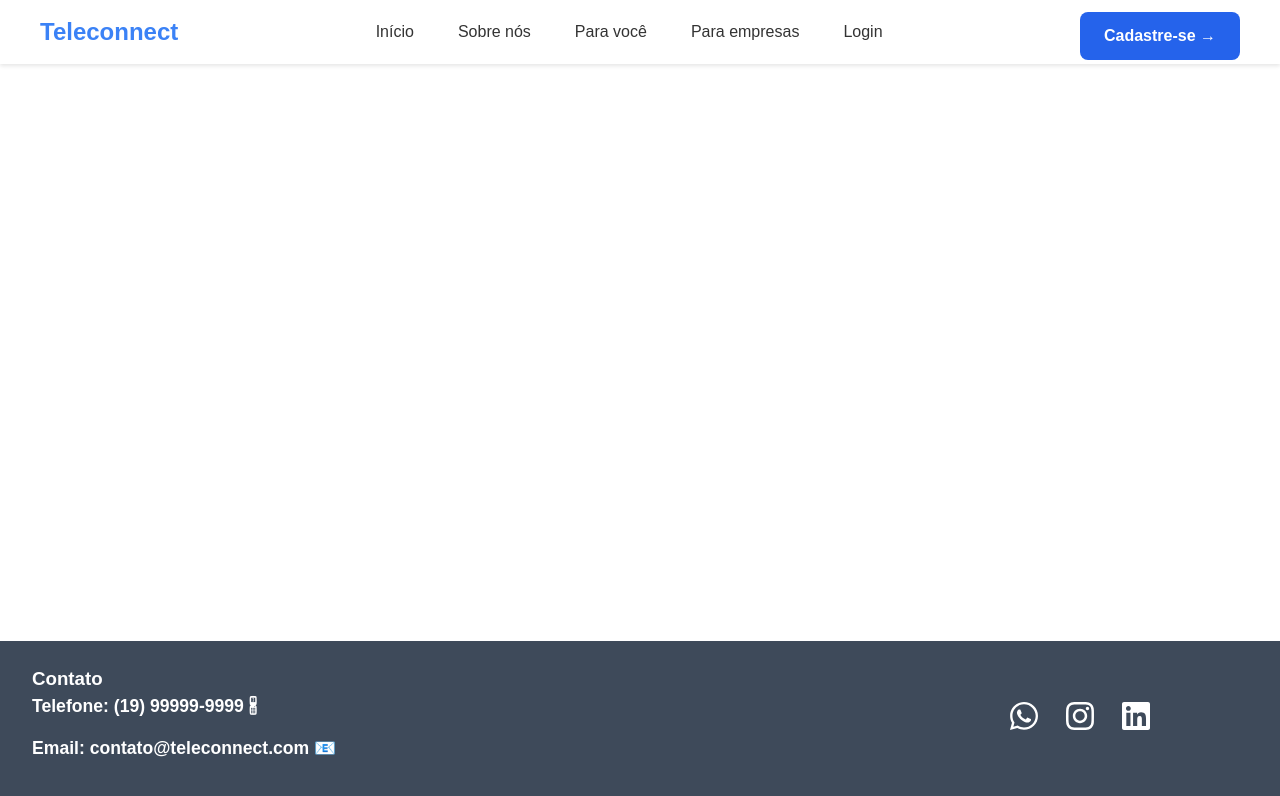
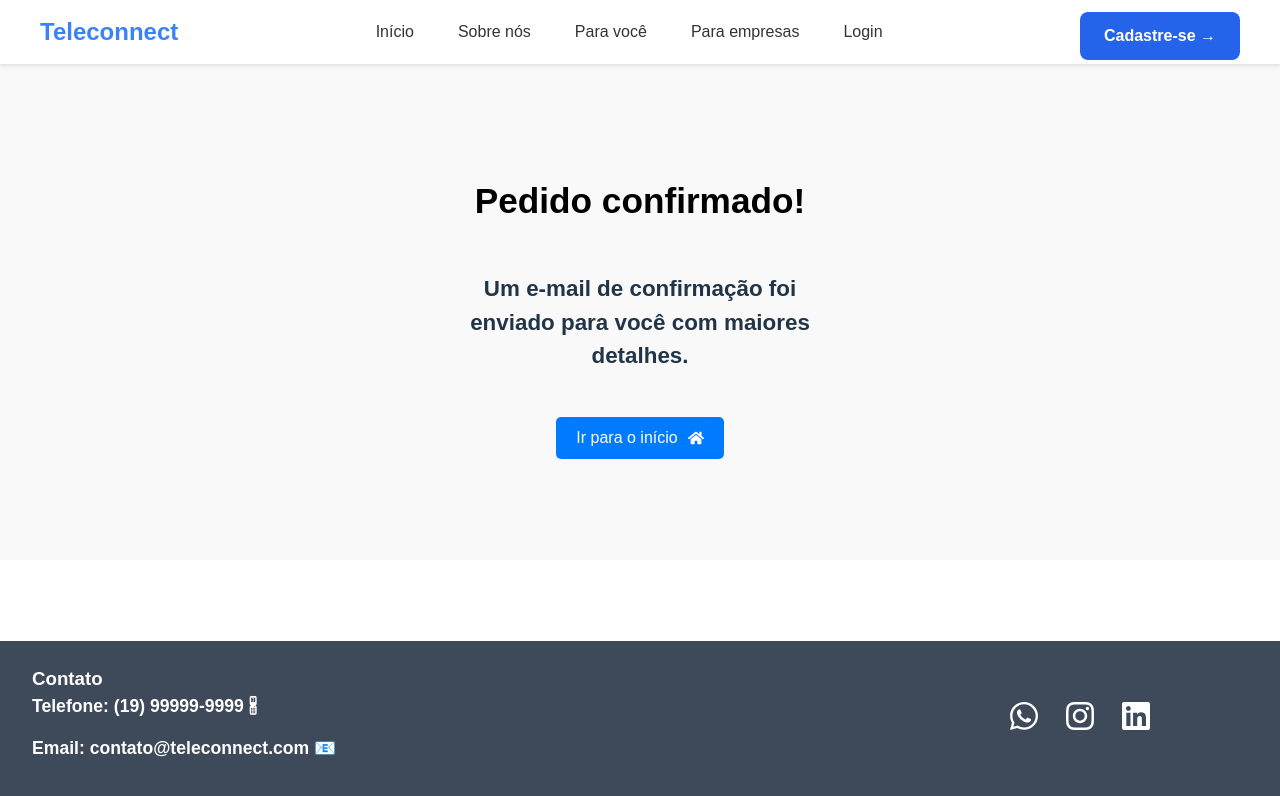
Before and after one commit to JoaoDelomo/case_II_frontend, a React (Vite) app in the folder teleconnect/: page /pedido-confirmado in a window 1280 px wide. Shown: the top 796 px of the page. Built offline with nearby package versions, Linux system fonts and the light colour scheme.

Commit message:
pedido_confirmado

```diff
--- a/teleconnect/src/App.tsx
+++ b/teleconnect/src/App.tsx
@@ -4,12 +4,13 @@ import Footer from "./components/footer/Footer";
 import LoginEscolha from "./pages/login/master/LoginEscolha";
 import LoginCliente from "./pages/login/cliente/LoginCliente";
 import LoginColaborador from "./pages/login/colaborador/LoginColaborador";
-import SobreNos from "./pages/sobre_nos/SobreNos"; // Importando a nova página
-import Registrar from "./pages/registrar/Registrar"; // Importando a página de registro
-import ForgotPassword from "./pages/esqueci_senha/ForgotPassword"; // Importando a página de registro
+import SobreNos from "./pages/sobre_nos/SobreNos";
+import Registrar from "./pages/registrar/Registrar";
+import ForgotPassword from "./pages/esqueci_senha/ForgotPassword";
 import LandingPage from "./pages/landing/Landing";
 import ParaVoce from "./pages/para_voce/ParaVoce"
 import ParaEmpresas from "./pages/para_empresas/ParaEmpresas";
+import PedidoConfirmado from "./pages/pedido_confirmado/PedidoConfirmado";
 
 
 export default function App() {
@@ -28,6 +29,7 @@ export default function App() {
             <Route path="/forgot-password" element={<ForgotPassword />} />
             <Route path="/para-voce" element={<ParaVoce />} />
             <Route path="/para-empresas" element={<ParaEmpresas />} />
+            <Route path="/pedido-confirmado" element={<PedidoConfirmado />} />
           </Routes>
         </div>
         <Footer />
--- a/teleconnect/src/components/popup/PaymentModal.tsx
+++ b/teleconnect/src/components/popup/PaymentModal.tsx
@@ -1,6 +1,7 @@
 import React from "react";
 import "./SubscriptionModal.css"; // Reutiliza o CSS do SubscriptionModal
 import { IoIosArrowBack } from "react-icons/io";
+import { useNavigate } from "react-router-dom";
 
 interface PaymentModalProps {
   plan: { name: string; speed: string; price: string } | null;
@@ -10,6 +11,8 @@ interface PaymentModalProps {
 
 const PaymentModal: React.FC<PaymentModalProps> = ({ plan, onClose, onBack }) => {
   if (!plan) return null;
+
+const navigate = useNavigate();
 
   return (
     <div className="modal-overlay">
@@ -25,7 +28,7 @@ const PaymentModal: React.FC<PaymentModalProps> = ({ plan, onClose, onBack }) =>
         <input type="text" placeholder="Nome do Titular" />
         <input type="text" placeholder="CPF do Titular" />
 
-        <button className="confirm-btn">Assinar</button>
+        <button className="confirm-btn" onClick={() => navigate("/pedido-confirmado")}>Assinar</button>
       </div>
     </div>
   );
--- a/teleconnect/src/pages/para_empresas/ParaEmpresas.css
+++ b/teleconnect/src/pages/para_empresas/ParaEmpresas.css
@@ -44,7 +44,7 @@
 .plan-card {
   flex: 0 0 auto;
   width: 320px;
-    height: 350px;
+  height: 420px; /* Aumenta a altura para acomodar melhor o botão */
   background: white;
   padding: 30px;
   border-radius: 12px;
@@ -97,6 +97,8 @@
   border-radius: 6px;
   cursor: pointer;
   font-size: 1rem;
+  margin-top: auto; /* Garante que o botão fique no final da caixa */
+  width: 100%;
 }
 
 .subscribe-btn:hover {
--- /dev/null
+++ b/teleconnect/src/pages/pedido_confirmado/PedidoConfirmado.css
@@ -0,0 +1,43 @@
+.confirmacao-container {
+    display: flex;
+    flex-direction: column;
+    align-items: center;
+    justify-content: center;
+    height: 70vh;
+    text-align: center;
+    background-color: #f9f9f9;
+    padding: 20px;
+    box-sizing: border-box;
+}
+
+.title_pedido {
+    font-size: 2.2rem;
+    font-weight: bold;
+    margin-bottom: 10px;
+    margin-top: 170px;
+}
+
+.description {
+    font-size: 1.4rem;
+    max-width: 600px;
+    margin: 10px auto 20px;
+    line-height: 1.5;
+}
+
+.home-btn {
+    background-color: #007bff;
+    color: white;
+    padding: 12px 20px;
+    border: none;
+    border-radius: 5px;
+    cursor: pointer;
+    display: flex;
+    align-items: center;
+    gap: 10px;
+    font-size: 1rem;
+    justify-content: center;
+}
+
+.home-btn:hover {
+    background-color: #0056b3;
+}
--- /dev/null
+++ b/teleconnect/src/pages/pedido_confirmado/PedidoConfirmado.tsx
@@ -0,0 +1,23 @@
+import { useNavigate } from "react-router-dom";
+import "./PedidoConfirmado.css";
+import { FaHome } from "react-icons/fa"; // Ícone de casa
+
+export default function PedidoConfirmado() {
+  const navigate = useNavigate();
+
+  return (
+    <div className="confirmacao-container">
+
+      <div className="content">
+        <h2 className="title_pedido">Pedido confirmado!</h2>
+        <p className="description">
+          Um e-mail de confirmação foi enviado para você com maiores detalhes.
+        </p>
+        <button className="home-btn" onClick={() => navigate("/")}>
+          Ir para o início <FaHome />
+        </button>
+      </div>
+
+    </div>
+  );
+}
```
Lines whose indentation alone changed are shown as unchanged.
